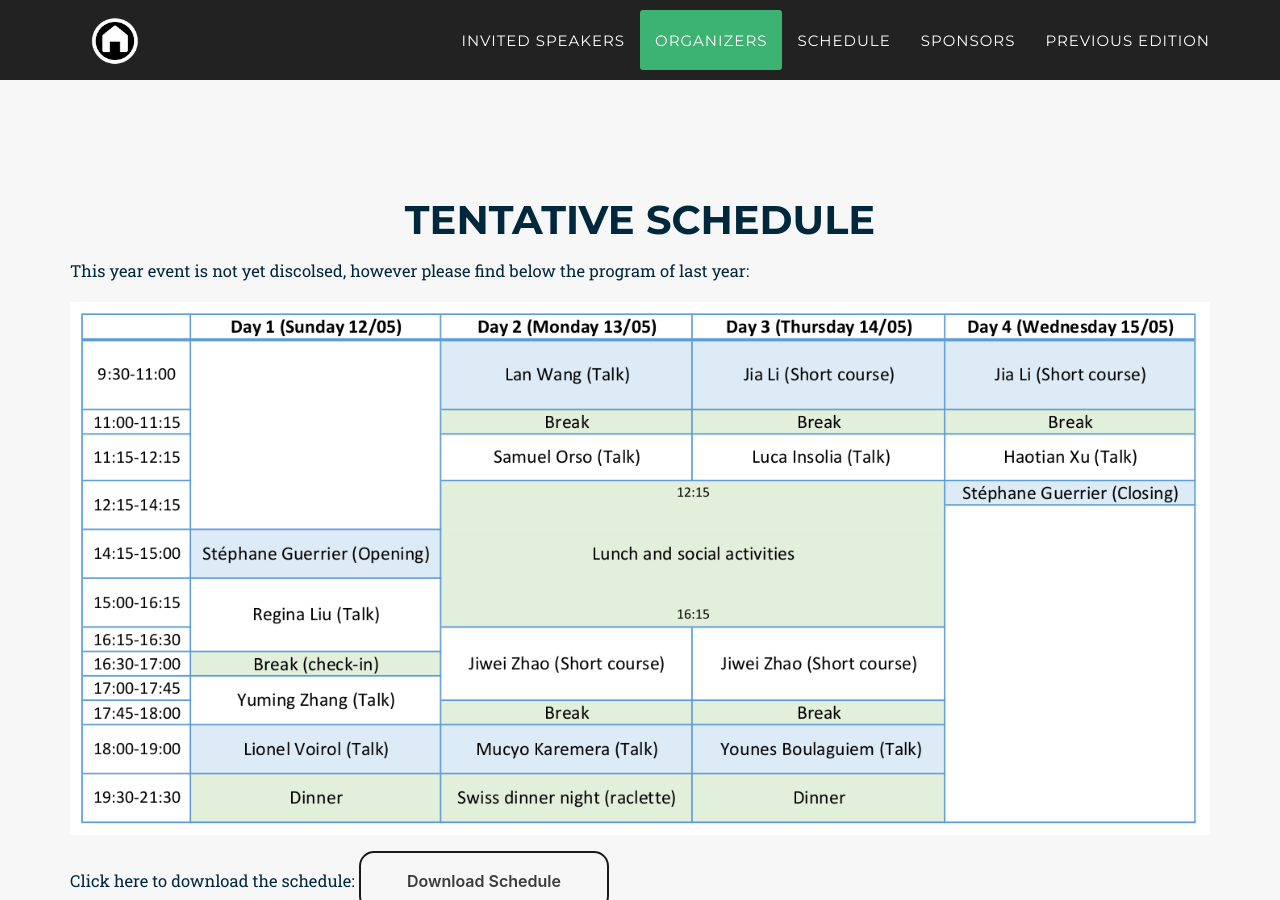
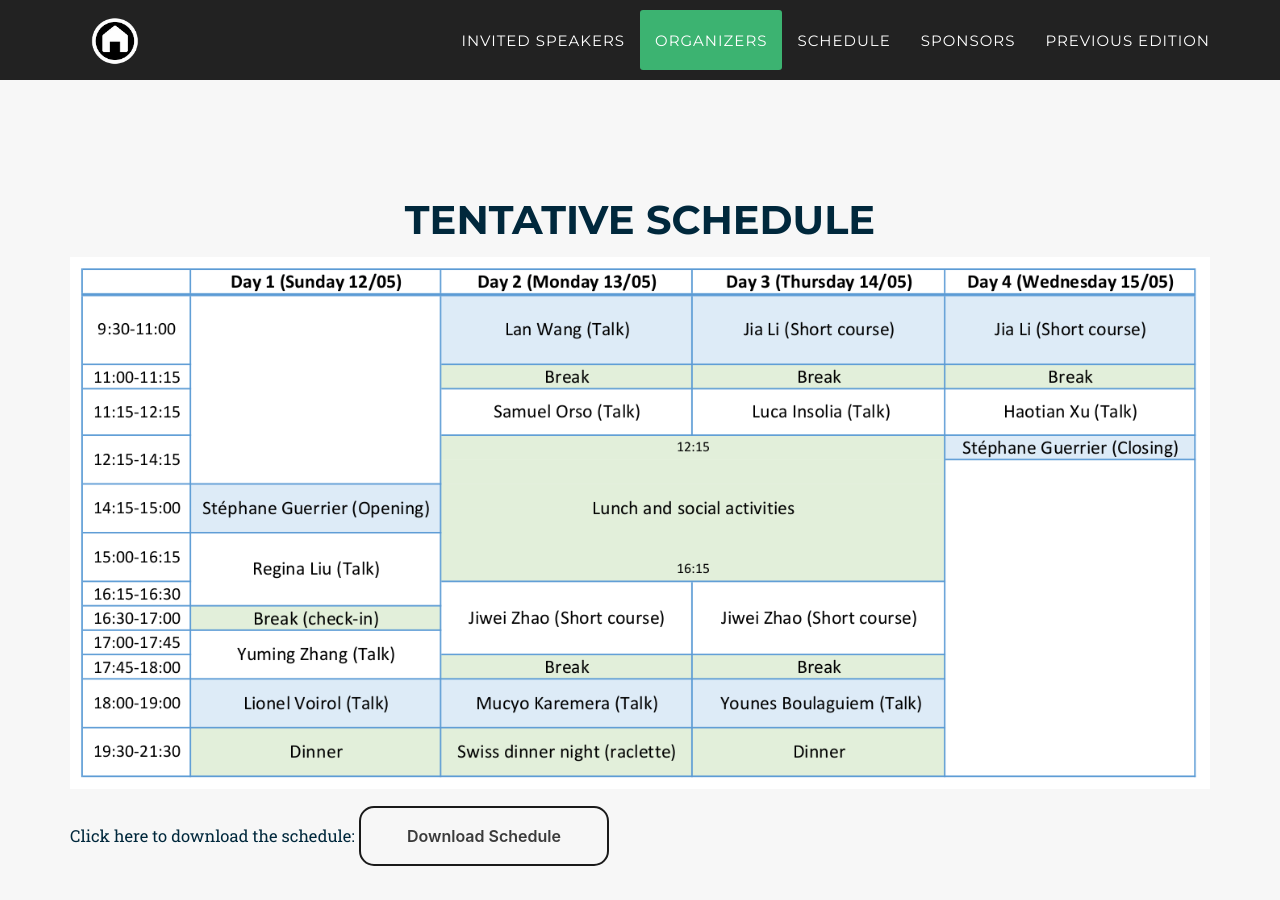
Before and after one commit to SMAC-Group/stat_conf_24, a Jekyll site: the page built from index.html, in a window 1280 px wide and 900 px high, scrolled down 3975 px. Built offline with Jekyll 4.4.1, drawn with Linux system fonts in a browser that asks for light colours; some web fonts are replaced.

Commit message:
remove text from schedule

```diff
--- a/_includes/2017_data/schedule.html
+++ b/_includes/2017_data/schedule.html
@@ -6,7 +6,7 @@
               <h2 class="section-heading">Tentative Schedule</h2>
         </div>
         <!-- Link to a relative image -->
-        <p>This year event is not yet discolsed, however please find below the program of last year:</p>
+
 
               <img src="../css/2017_style/img/schedule_24.png" class="img-responsive img-centered" alt="" style="width: 100%;">
 
```
